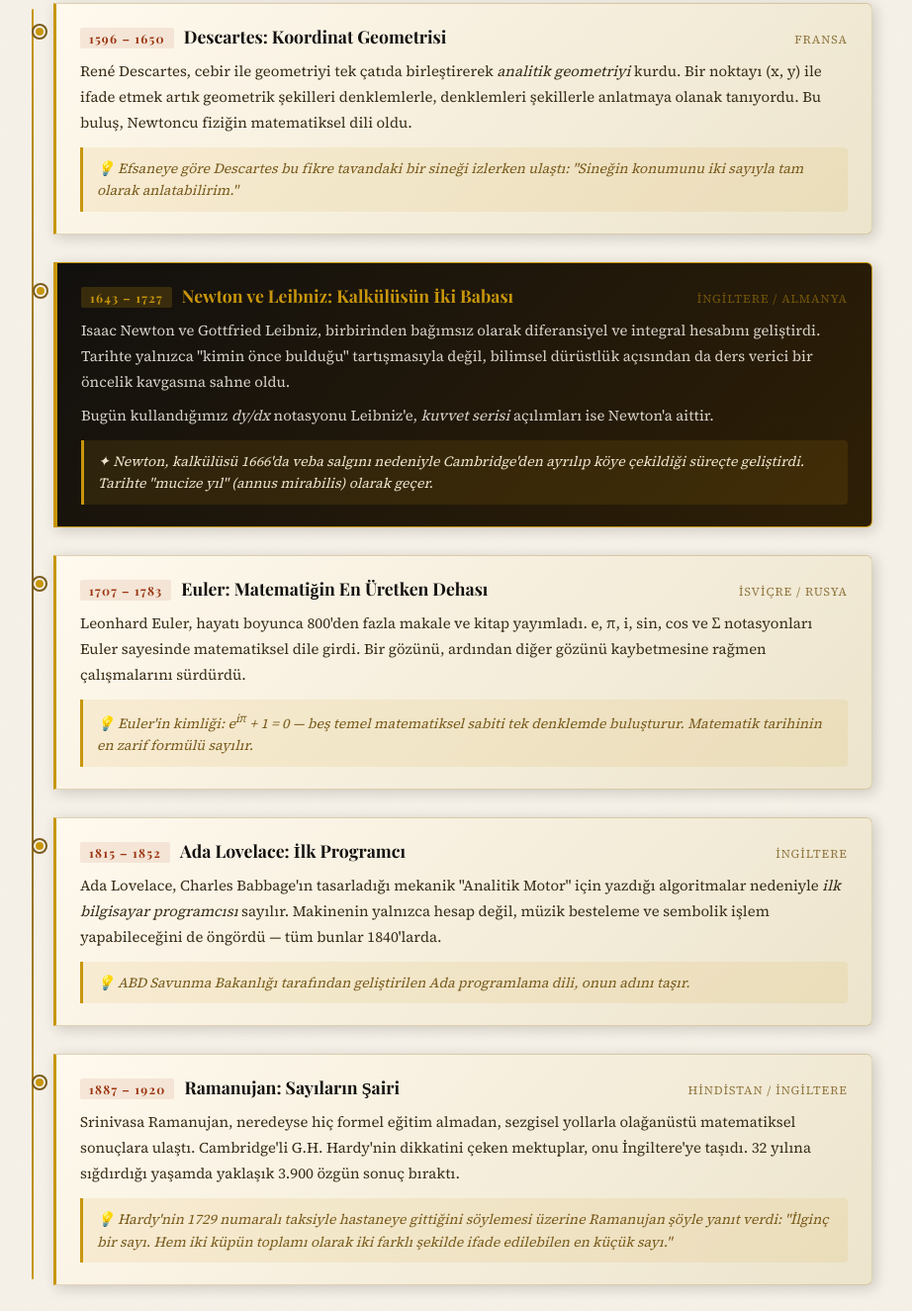
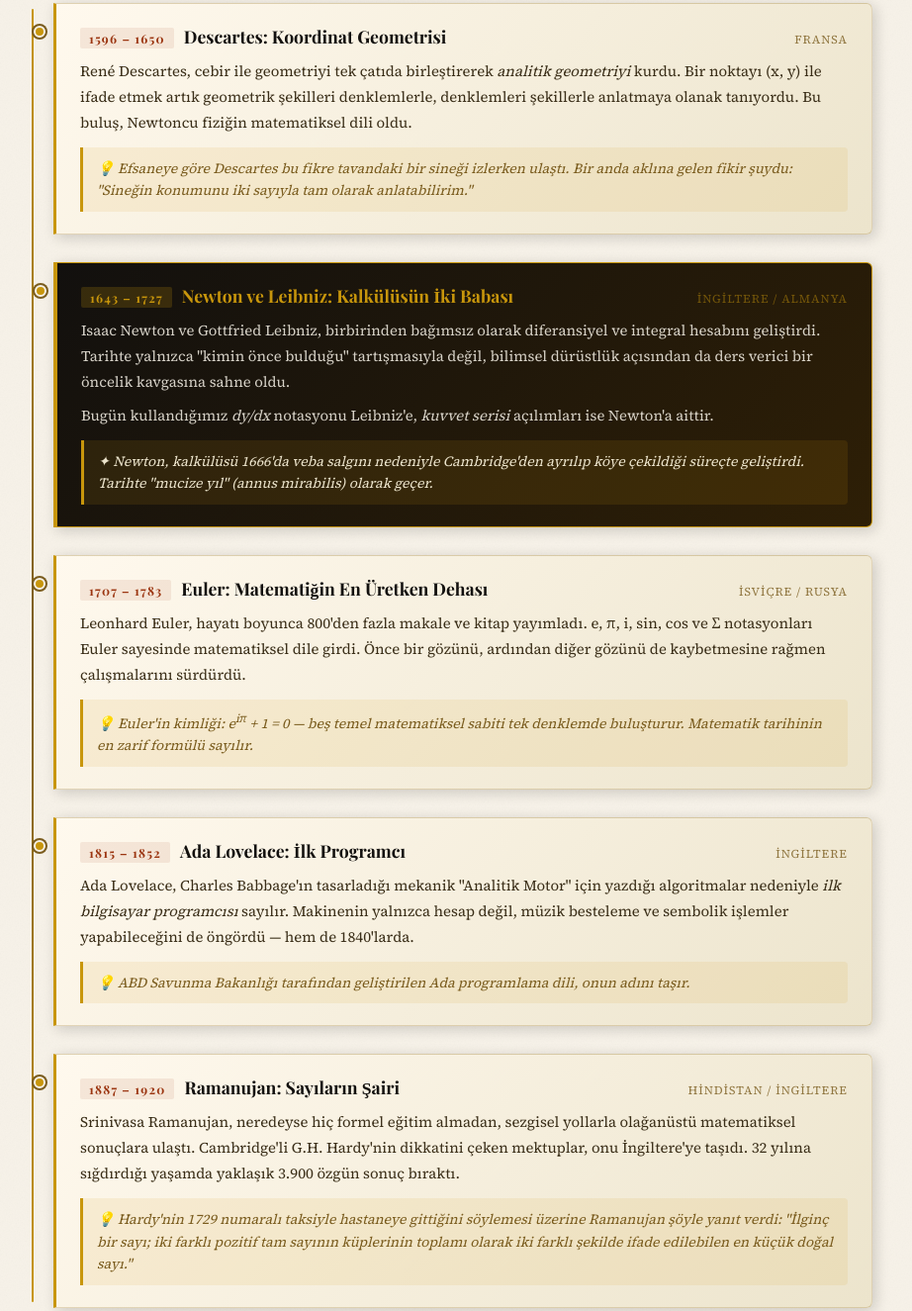
Before and after one commit to tekinhoca/tekinhoca.github.io, a plain HTML site: page matematik-tarihi.html in a window 1280 px wide. Shown: the part 2867-4192 px from the top of the page at 99% size, without its empty margins (188-1110 px from the left). Drawn offline with nearby package versions, Linux system fonts and the light colour scheme; a web font is replaced by a local one.

Commit message:
Add files via upload

```diff
--- a/matematik-tarihi.html
+++ b/matematik-tarihi.html
@@ -235,7 +235,7 @@
         <h3>Fibonacci: Tavşanlar ve Altın Oran</h3>
         <span class="card-region">Pisa, İtalya</span>
       </div>
-      <p>Leonardo Fibonacci, <em>Liber Abaci</em> adlı eseriyle Hint-Arap rakamlarını Avrupa'ya tanıttı. Adıyla özdeşleşen ünlü sayı dizisi, kitabındaki bir tavşan üreme probleminin çözümünde ortaya çıktı. Dizinin (1, 1, 2, 3, 5, 8, 13, 21, ...) art arda iki terimi arasındaki oran, altın orana (φ ≈ 1.618) yaklaşır.</p>
+      <p>Leonardo Fibonacci, <em>Liber Abaci</em> adlı eseriyle Hint-Arap rakamlarını Avrupa'ya tanıttı. Adıyla özdeşleşen ünlü sayı dizisi, kitabındaki bir tavşan üreme probleminin çözümünde ortaya çıktı. Dizinin (1, 1, 2, 3, 5, 8, 13, 21, ...) art arda iki terimi arasındaki oran, sonsuza yaklaştıkça altın orana yaklaşır (φ ≈ 1.618).</p>
       <div class="card-highlight">💡 Fibonacci dizisi; çiçek yapraklarının sayısında, deniz kabuklarının sarmal yapısında ve galaksilerin kollarında karşımıza çıkar.</div>
     </div>
 
@@ -256,7 +256,7 @@
         <span class="card-region">Fransa</span>
       </div>
       <p>René Descartes, cebir ile geometriyi tek çatıda birleştirerek <em>analitik geometriyi</em> kurdu. Bir noktayı (x, y) ile ifade etmek artık geometrik şekilleri denklemlerle, denklemleri şekillerle anlatmaya olanak tanıyordu. Bu buluş, Newtoncu fiziğin matematiksel dili oldu.</p>
-      <div class="card-highlight">💡 Efsaneye göre Descartes bu fikre tavandaki bir sineği izlerken ulaştı: "Sineğin konumunu iki sayıyla tam olarak anlatabilirim."</div>
+      <div class="card-highlight">💡 Efsaneye göre Descartes bu fikre tavandaki bir sineği izlerken ulaştı. Bir anda aklına gelen fikir şuydu: "Sineğin konumunu iki sayıyla tam olarak anlatabilirim."</div>
     </div>
 
     <div class="card featured">
@@ -276,7 +276,7 @@
         <h3>Euler: Matematiğin En Üretken Dehası</h3>
         <span class="card-region">İsviçre / Rusya</span>
       </div>
-      <p>Leonhard Euler, hayatı boyunca 800'den fazla makale ve kitap yayımladı. e, π, i, sin, cos ve Σ notasyonları Euler sayesinde matematiksel dile girdi. Bir gözünü, ardından diğer gözünü kaybetmesine rağmen çalışmalarını sürdürdü.</p>
+      <p>Leonhard Euler, hayatı boyunca 800'den fazla makale ve kitap yayımladı. e, π, i, sin, cos ve Σ notasyonları Euler sayesinde matematiksel dile girdi. Önce bir gözünü, ardından diğer gözünü de kaybetmesine rağmen çalışmalarını sürdürdü.</p>
       <div class="card-highlight">💡 Euler'in kimliği: e<sup>iπ</sup> + 1 = 0 — beş temel matematiksel sabiti tek denklemde buluşturur. Matematik tarihinin en zarif formülü sayılır.</div>
     </div>
 
@@ -286,7 +286,7 @@
         <h3>Ada Lovelace: İlk Programcı</h3>
         <span class="card-region">İngiltere</span>
       </div>
-      <p>Ada Lovelace, Charles Babbage'ın tasarladığı mekanik "Analitik Motor" için yazdığı algoritmalar nedeniyle <em>ilk bilgisayar programcısı</em> sayılır. Makinenin yalnızca hesap değil, müzik besteleme ve sembolik işlem yapabileceğini de öngördü — tüm bunlar 1840'larda.</p>
+      <p>Ada Lovelace, Charles Babbage'ın tasarladığı mekanik "Analitik Motor" için yazdığı algoritmalar nedeniyle <em>ilk bilgisayar programcısı</em> sayılır. Makinenin yalnızca hesap değil, müzik besteleme ve sembolik işlemler yapabileceğini de öngördü — hem de 1840'larda.</p>
       <div class="card-highlight">💡 ABD Savunma Bakanlığı tarafından geliştirilen Ada programlama dili, onun adını taşır.</div>
     </div>
 
@@ -297,7 +297,7 @@
         <span class="card-region">Hindistan / İngiltere</span>
       </div>
       <p>Srinivasa Ramanujan, neredeyse hiç formel eğitim almadan, sezgisel yollarla olağanüstü matematiksel sonuçlara ulaştı. Cambridge'li G.H. Hardy'nin dikkatini çeken mektuplar, onu İngiltere'ye taşıdı. 32 yılına sığdırdığı yaşamda yaklaşık 3.900 özgün sonuç bıraktı.</p>
-      <div class="card-highlight">💡 Hardy'nin 1729 numaralı taksiyle hastaneye gittiğini söylemesi üzerine Ramanujan şöyle yanıt verdi: "İlginç bir sayı. Hem iki küpün toplamı olarak iki farklı şekilde ifade edilebilen en küçük sayı."</div>
+      <div class="card-highlight">💡 Hardy'nin 1729 numaralı taksiyle hastaneye gittiğini söylemesi üzerine Ramanujan şöyle yanıt verdi: "İlginç bir sayı; iki farklı pozitif tam sayının küplerinin toplamı olarak iki farklı şekilde ifade edilebilen en küçük doğal sayı."</div>
     </div>
 
   </div>
```
